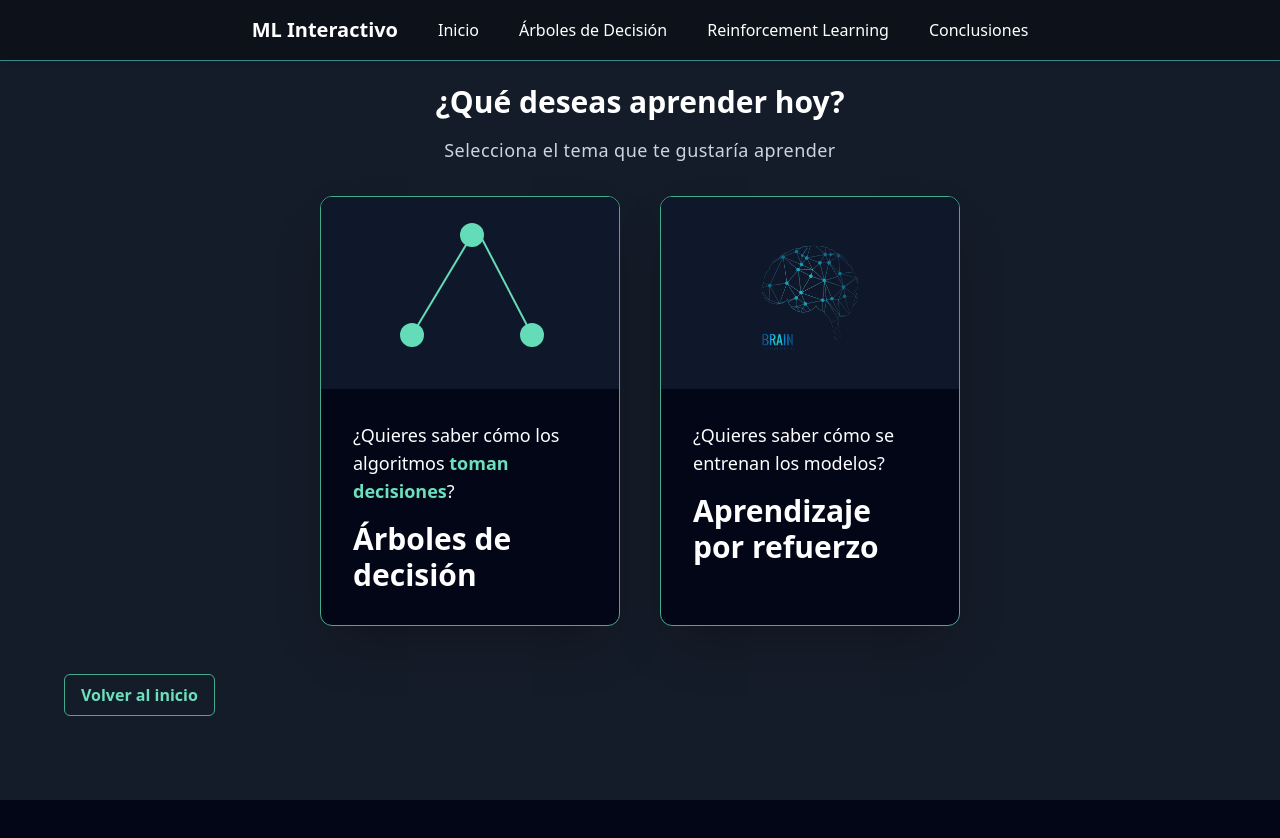
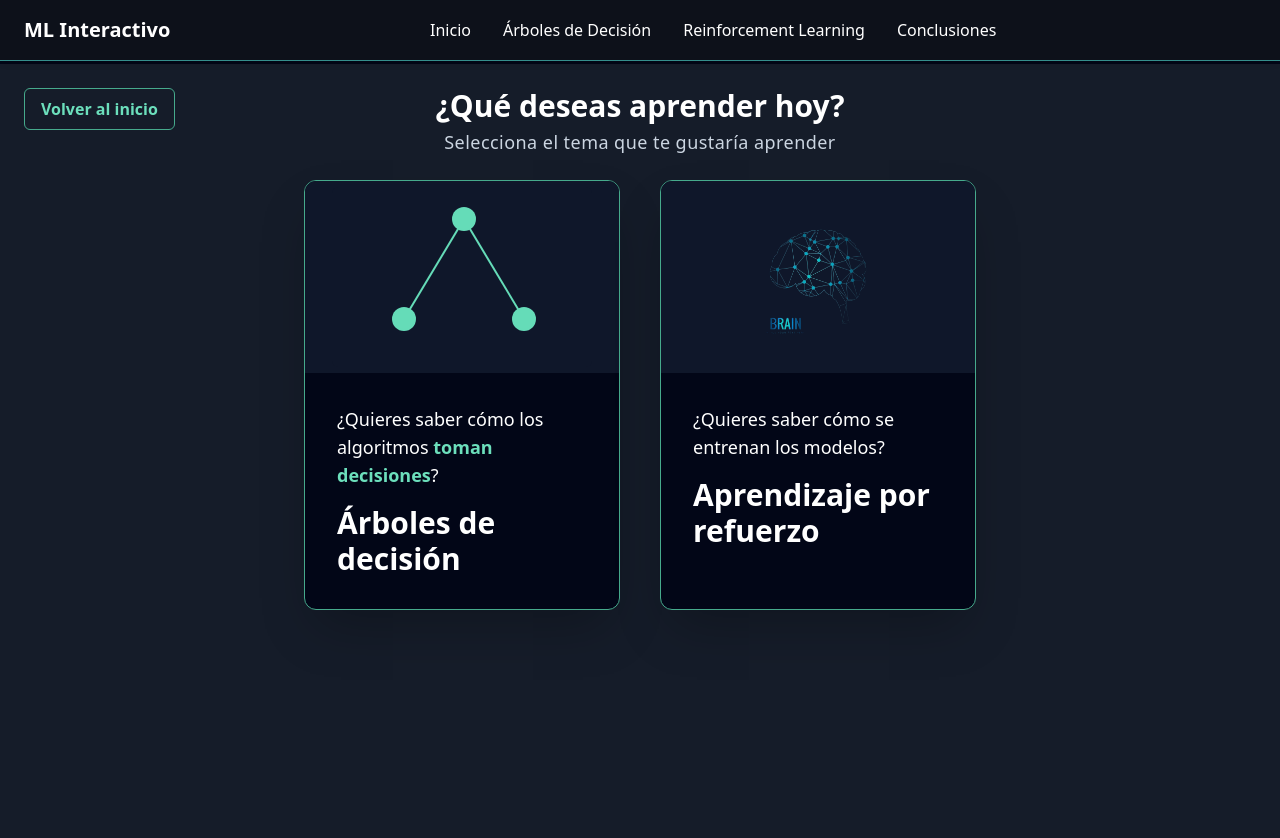
Before and after one commit to xhandlr/ml-website, a React (Vite) app: page /path in a window 1280 px wide. Shown: the top 838 px of the page. Before the commit the page ends 800 px from the top, so only its background shows below. Built offline with nearby package versions, Linux system fonts and the light colour scheme.

Commit message:
feat: modificar Navbar para que indique posición actual y animar Home
- Modificar posición de Navbar respecto a los demás componentes
- Agregar animación sutil en Home en cerebro.png

```diff
--- a/package.json
+++ b/package.json
@@ -14,6 +14,7 @@
     "canvas-confetti": "^1.9.3",
     "d3": "^7.9.0",
     "framer-motion": "^12.23.0",
+    "lucide-react": "^0.525.0",
     "react": "^19.1.0",
     "react-confetti": "^6.4.0",
     "react-dom": "^19.1.0",
--- a/src/App.tsx
+++ b/src/App.tsx
@@ -12,13 +12,13 @@ function App() {
     <Router>
       <div className="flex flex-col min-h-screen">
         <Navbar />
-        <main className="flex-1">
+        <main className="flex-1 pt-16"> {/* Compensa altura de la navbar fija */}
           <Routes>
             <Route path="/" element={<Home />} />
             <Route path="/path" element={<Path />} />
             <Route path="/path-decision-tree" element={<DecisionTree />} />
-            <Route path='/decision-tree-menu' element={<DecisionTreeMenu />} />
-            <Route path='/path-reinforcement-learning' element={<ReinforcementLearning />} />
+            <Route path="/decision-tree-menu" element={<DecisionTreeMenu />} />
+            <Route path="/path-reinforcement-learning" element={<ReinforcementLearning />} />
           </Routes>
         </main>
       </div>
--- a/src/components/DecisionTreeSimpleAnimation.tsx
+++ b/src/components/DecisionTreeSimpleAnimation.tsx
@@ -75,7 +75,7 @@ const DecisionTreeSimpleAnimation = () => {
 
           {/* Línea del nodo raíz al nodo derecho */}
           <motion.line
-            x1={positions.root.x + 20}  // Igual que el izquierdo, para que salga del mismo centro
+            x1={positions.root.x + 12}  // Igual que el izquierdo, para que salga del mismo centro
             y1={positions.root.y + 12}
             x2={positions.right.x + 12} // 180 + 12 = 192
             y2={positions.right.y + 12} // 120 + 12 = 132
--- a/src/components/Navbar.tsx
+++ b/src/components/Navbar.tsx
@@ -1,17 +1,73 @@
-import { Link } from 'react-router-dom';
+import { useState } from "react";
+import { Link, useLocation } from "react-router-dom";
+import { Menu, X } from "lucide-react"; // Si no tienes esta lib, avísame y usamos emojis
 
 const Navbar = () => {
+  const [isOpen, setIsOpen] = useState(false);
+  const location = useLocation();
+
+  const navLinks = [
+    { path: "/", label: "Inicio" },
+    { path: "/decision-tree-menu", label: "Árboles de Decisión" },
+    { path: "/reinforcement-learning", label: "Reinforcement Learning" },
+    { path: "/conclusiones", label: "Conclusiones" },
+  ];
+
   return (
     <nav className="fixed top-0 w-full bg-[#0D111A] text-white shadow-md z-50 border-b border-[#358E8C]">
-      <div className="container mx-auto px-6 py-4 flex gap-10 justify-center items-center">
-        <h1 className="text-xl font-bold">ML Interactivo</h1>
-        <ul className="flex gap-10">
-          <li><Link to="/" className="text-white hover:text-yellow-300">Inicio</Link></li>
-          <li><Link to="/decision-tree-menu" className="text-white hover:text-yellow-300">Árboles de Decisión</Link></li>
-          <li><Link to="/reinforcement-learning" className="text-white hover:text-yellow-300">Reinforcement Learning</Link></li>
-          <li><Link to="/conclusiones" className="text-white hover:text-yellow-300">Conclusiones</Link></li>
+      <div className="max-w-7xl mx-auto px-6 py-4 flex items-center justify-between">
+        {/* Logo alineado a la izquierda */}
+        <h1 className="text-xl font-bold whitespace-nowrap">ML Interactivo</h1>
+
+        {/* Desktop nav centrado */}
+        <ul className="hidden md:flex gap-8 mx-auto">
+          {navLinks.map((link) => (
+            <li key={link.path}>
+              <Link
+                to={link.path}
+                className={`transition-colors hover:text-yellow-300 ${
+                  location.pathname === link.path
+                    ? "text-yellow-300 border-b-2 border-yellow-300 pb-1"
+                    : "text-white"
+                }`}
+              >
+                {link.label}
+              </Link>
+            </li>
+          ))}
         </ul>
+
+        {/* Mobile menu button */}
+        <button
+          className="md:hidden text-white"
+          onClick={() => setIsOpen(!isOpen)}
+        >
+          {isOpen ? <X size={24} /> : <Menu size={24} />}
+        </button>
       </div>
+
+      {/* Mobile dropdown */}
+      {isOpen && (
+        <div className="md:hidden px-6 pb-4">
+          <ul className="flex flex-col gap-4 items-center">
+            {navLinks.map((link) => (
+              <li key={link.path}>
+                <Link
+                  to={link.path}
+                  className={`block transition-colors hover:text-yellow-300 ${
+                    location.pathname === link.path
+                      ? "text-yellow-300 font-semibold"
+                      : "text-white"
+                  }`}
+                  onClick={() => setIsOpen(false)}
+                >
+                  {link.label}
+                </Link>
+              </li>
+            ))}
+          </ul>
+        </div>
+      )}
     </nav>
   );
 };
--- a/src/pages/Home.tsx
+++ b/src/pages/Home.tsx
@@ -1,13 +1,19 @@
 import cerebroImg from '../../src/assets/sistema-nervioso-humano.png';
 import { Link } from 'react-router-dom';
+import { motion } from 'framer-motion';
 
 const Home = () => {
   return (
     <div className="min-h-screen w-full flex flex-col md:flex-row items-center justify-center bg-[#151C29]">
       {/* Contenedor principal con márgenes */}
-      <div className="container mx-auto flex flex-col md:flex-row items-center justify-center px-8 py-12 gap-8 md:gap-6 lg:gap-4">
+      <div className="container mx-auto flex flex-col md:flex-row items-center justify-center px-8 pt-0 pb-12 gap-8 md:gap-6 lg:gap-4">
         {/* Sección de texto */}
-        <div className="md:w-[45%] flex flex-col items-center md:items-start text-center md:text-left">
+        <motion.div
+          className="md:w-[45%] flex flex-col items-center md:items-start text-center md:text-left"
+          initial={{ opacity: 0, y: 20 }}
+          animate={{ opacity: 1, y: 0 }}
+          transition={{ duration: 0.7, ease: "easeOut" }}
+        >
           <h2 className="text-4xl md:text-5xl lg:text-6xl font-bold text-white mb-6 leading-tight">
             Aprende <span className="text-[#65DCB8]">Machine Learning</span>
           </h2>
@@ -25,16 +31,35 @@ const Home = () => {
           >
             Empieza a aprender
           </Link>
-        </div>
+        </motion.div>
 
-        {/* Sección de imagen */}
-        <div className="md:w-[50%] flex justify-center">
-          <img
+        {/* Sección de imagen animada */}
+        <motion.div
+          className="md:w-[50%] flex justify-center"
+          initial={{ opacity: 0 }}
+          animate={{ opacity: 1 }}
+          transition={{ duration: 1, delay: 0.3 }}
+        >
+          <motion.img
             src={cerebroImg}
             alt="Sistema nervioso humano representando Machine Learning"
             className="w-full max-w-xl lg:max-w-2xl object-contain animate-float"
+            animate={{
+              filter: [
+                'saturate(0.8) brightness(0.95) drop-shadow(0 0 0px transparent) hue-rotate(0deg)',
+                'saturate(1.3) brightness(1.05) drop-shadow(0 0 10px #f97316) hue-rotate(20deg)',
+                'saturate(1.3) brightness(1.05) drop-shadow(0 0 10px #f97316) hue-rotate(20deg)',
+                'saturate(0.8) brightness(0.95) drop-shadow(0 0 0px transparent) hue-rotate(0deg)'
+              ],
+            }}
+            transition={{
+              duration: 6,
+              repeat: Infinity,
+              ease: "easeInOut",
+              times: [0, 0.2, 0.7, 1],
+            }}
           />
-        </div>
+        </motion.div>
       </div>
     </div>
   );
--- a/src/pages/Path.tsx
+++ b/src/pages/Path.tsx
@@ -6,22 +6,38 @@ import { Link } from 'react-router-dom';
 const Path = () => {
   return (
     <motion.div
-      initial={{ opacity: 0, y: 50 }}
+      initial={{ opacity: 0, y: 0 }}
       animate={{ opacity: 1, y: 0 }}
       transition={{ duration: 0.5, ease: 'easeOut' }}
-      className="min-h-screen w-full flex flex-col items-center justify-center bg-[#151C29] py-16 px-4"
+      className="min-h-screen w-full flex flex-col items-center justify-start bg-[#151C29] px-4 pt-6 relative"
     >
-      {/* Título principal centrado */}
-      <h2 className="text-l md:text-2xl lg:text-3xl font-bold text-white mb-4 text-center">
-        ¿Qué deseas aprender hoy?
-      </h2>
-      <h4 className="text-base md:text-lg text-[#cbd5e1] mb-8 text-center tracking-wide">
-        Selecciona el tema que te gustaría aprender
-      </h4>
+      {/* Botón arriba a la izquierda, absoluto dentro del contenedor */}
+      <div className="absolute top-6 left-6">
+        <Link to="/">
+          <button
+            className="text-[#6CDFBC] border border-[#46AA8C] px-4 py-2 rounded-md
+                       hover:border-[#05F4F5]
+                       transition-all duration-300 hover:text-[#05F4F5]
+                       bg-transparent
+                       font-semibold whitespace-nowrap"
+          >
+            Volver al inicio
+          </button>
+        </Link>
+      </div>
 
+      {/* Título y subtítulo centrados */}
+      <div className="w-full max-w-2xl flex flex-col items-center mb-6 px-2 md:px-0">
+        <h2 className="text-l md:text-2xl lg:text-3xl font-bold text-white mb-1 text-center">
+          ¿Qué deseas aprender hoy?
+        </h2>
+        <h4 className="text-base md:text-lg text-[#cbd5e1] tracking-wide text-center">
+          Selecciona el tema que te gustaría aprender
+        </h4>
+      </div>
 
       {/* Contenedor de tarjetas */}
-      <div className="flex flex-col md:flex-row gap-10 w-full max-w-2xl px-4">
+      <div className="flex flex-col md:flex-row gap-10 w-full max-w-2xl px-2 md:px-0">
         {/* Tarjeta 1 envuelta en Link */}
         <Link to="/path-decision-tree" className="flex-1">
           <div className="h-full bg-[#020617] rounded-xl overflow-hidden shadow-2xl
@@ -59,21 +75,6 @@ const Path = () => {
           </div>
         </Link>
       </div>
-
-      {/* Botón atrás abajo alineado a la izquierda */}
-      <div className="w-full max-w-6xl mt-12 flex justify-start">
-        <Link to="/">
-          <button
-            className="text-[#6CDFBC] border border-[#46AA8C] px-4 py-2 rounded-md
-                       hover:border-[#05F4F5]
-                       transition-all duration-300 hover:text-[#05F4F5]
-                       bg-transparent
-                       font-semibold"
-          >
-            Volver al inicio
-          </button>
-        </Link>
-      </div>
     </motion.div>
   );
 };
```
Also changed, not shown: 1 other file (tests, documents, lock files or other folders). Lines whose indentation alone changed are shown as unchanged.
